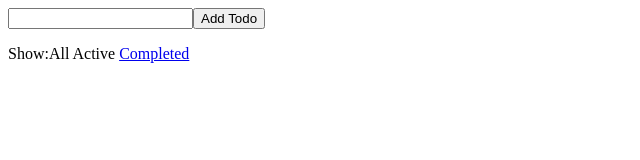
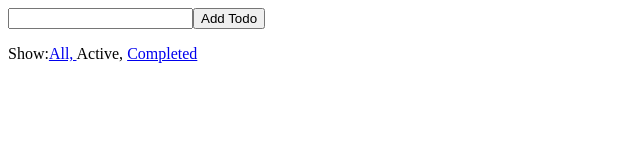
Before and after one commit to dislersd/redux_coolness, a React app: page /active in a window 1280 px wide. Shown: the top 160 px of the page, without its empty margins (0-640 px from the left). Built offline with nearby package versions, Linux system fonts and the light colour scheme.

Commit message:
using react router as source of truth for the visibility filter (using url param)

```diff
--- a/src/App.js
+++ b/src/App.js
@@ -1,8 +1,22 @@
 import React from "react";
-import { TodoApp } from "./components/TodoApp";
+import AddTodo from "./components/AddTodo";
+import Footer from "./components/Footer";
+import VisibleTodoList from "./components/VisibleTodoList";
 
-const App = () => {
-  return <TodoApp />;
+// destructuring props.match.params.filter
+const App = ({
+  match: {
+    params: { filter },
+  },
+}) => {
+  console.log(filter);
+  return (
+    <>
+      <AddTodo />
+      <VisibleTodoList filter={filter || "all"} />
+      <Footer />
+    </>
+  );
 };
 
 export default App;
--- a/src/components/FilterLink.js
+++ b/src/components/FilterLink.js
@@ -4,6 +4,7 @@ import { NavLink } from "react-router-dom";
 function FilterLink({ filter, children }) {
   return (
     <NavLink
+      exact
       to={filter === "all" ? "" : filter}
       activeStyle={{
         textDecoration: "none",
--- a/src/components/Footer.js
+++ b/src/components/Footer.js
@@ -5,8 +5,8 @@ function Footer() {
   return (
     <p>
       Show:
-      <FilterLink filter={"all"}>All </FilterLink>
-      <FilterLink filter={"active"}>Active </FilterLink>
+      <FilterLink filter={"all"}>All, </FilterLink>
+      <FilterLink filter={"active"}>Active, </FilterLink>
       <FilterLink filter={"completed"}>Completed </FilterLink>
     </p>
   );
--- a/src/components/Root.js
+++ b/src/components/Root.js
@@ -1,13 +1,13 @@
 import React from "react";
 import App from "../App";
-import { BrowserRouter as Router, Route } from "react-router-dom";
+import { BrowserRouter as Router, Route, Redirect } from "react-router-dom";
 import { Provider } from "react-redux";
 
 function Root({ store }) {
   return (
     <Provider store={store}>
       <Router>
-        <Route path="/:filter?" component={App} />
+        <Route exact path="/:filter?" component={App} />
       </Router>
     </Provider>
   );
--- a/src/components/TodoApp.js
+++ /dev/null
@@ -1,14 +0,0 @@
-import React from "react";
-import AddTodo from "./AddTodo";
-import Footer from "./Footer";
-import VisibleTodoList from "./VisibleTodoList";
-
-export const TodoApp = () => {
-  return (
-    <>
-      <AddTodo />
-      <VisibleTodoList />
-      <Footer />
-    </>
-  );
-};
--- a/src/components/VisibleTodoList.js
+++ b/src/components/VisibleTodoList.js
@@ -4,18 +4,18 @@ import { toggleTodo } from "../actions";
 
 const getVisibleTodos = (todos, visibilityFilter) => {
   switch (visibilityFilter) {
-    case "SHOW_ALL":
+    case "all":
       return todos;
-    case "SHOW_COMPLETED":
+    case "completed":
       return todos.filter((t) => t.completed);
-    case "SHOW_ACTIVE":
+    case "active":
       return todos.filter((t) => !t.completed);
   }
 };
 
-const mapStateToProps = (state) => {
+const mapStateToProps = (state, ownProps) => {
   return {
-    todos: getVisibleTodos(state.todos, state.visibilityFilter),
+    todos: getVisibleTodos(state.todos, ownProps.filter),
   };
 };
 
--- a/src/reducers/index.js
+++ b/src/reducers/index.js
@@ -44,15 +44,6 @@ const todos = (state = [], action) => {
   }
 };
 
-const visibilityFilter = (state = "SHOW_ALL", action) => {
-  switch (action.type) {
-    case "SET_VISIBILITY_FILTER":
-      return action.filter;
-    default:
-      return state;
-  }
-};
-
 // const todoApp = (state = {}, action) => {
 //   return {
 //     todos: todos(state.todos, action),
@@ -74,5 +65,4 @@ const combineReducers = (reducers) => {
 
 export const todoApp = combineReducers({
   todos,
-  visibilityFilter,
 });
```
